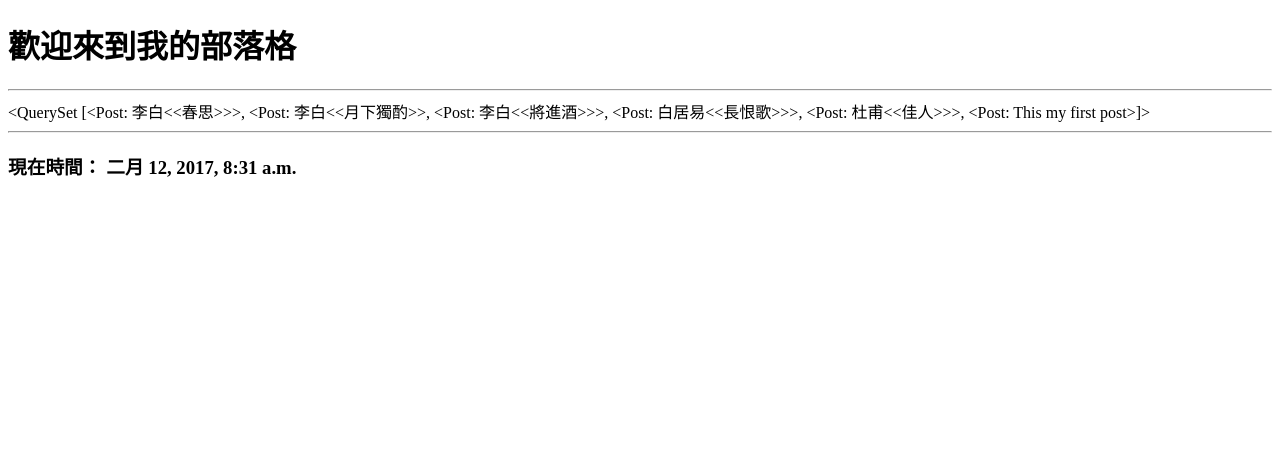
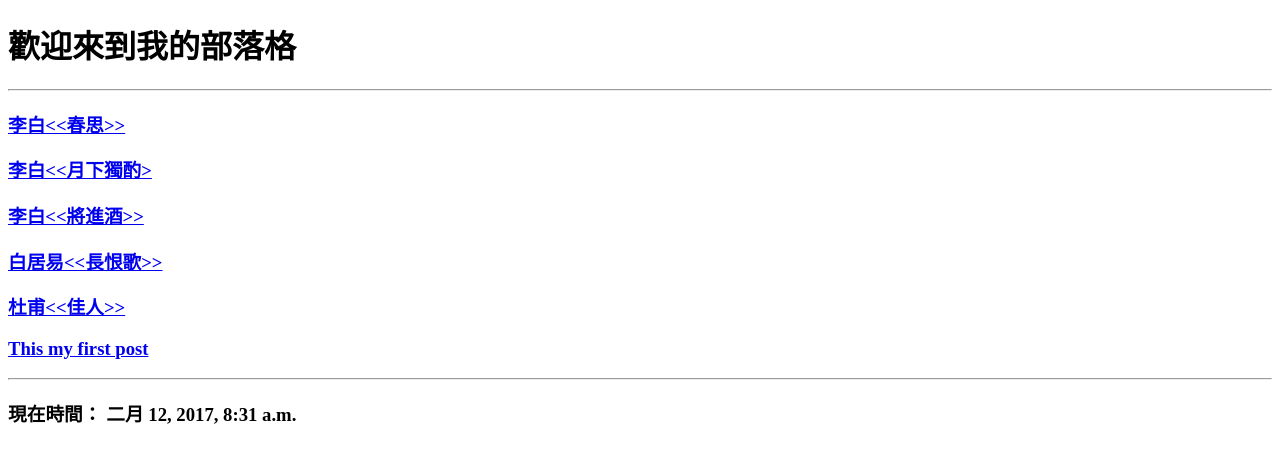
Before and after one commit to AijuiL/mblog, a Django app: page / in a window 1280 px wide. Shown: the top 463 px of the page. Run offline with Django 3.2, Linux system fonts and the light colour scheme; data comes from the database, SQL or seed files in the repository; both versions use the stored data as it was after the commit.

Commit message:
2/12 final commit

```diff
--- a/templates/index.html
+++ b/templates/index.html
@@ -9,7 +9,10 @@
 <body>
     <h1>歡迎來到我的部落格</h1>
     <hr>
-    {{posts}}
+    {% for post in posts %}
+        <p style="font-family:微軟正黑體;font-size:14pt;font-weight:bold;">
+            <a href="/post/{{post.slug}}">{{ post.title }}</a>
+    {% endfor %}
     <hr>
     <h3>現在時間： {{ now }}</h3>
 </body>
```
Also changed, not shown: db.sqlite3.
